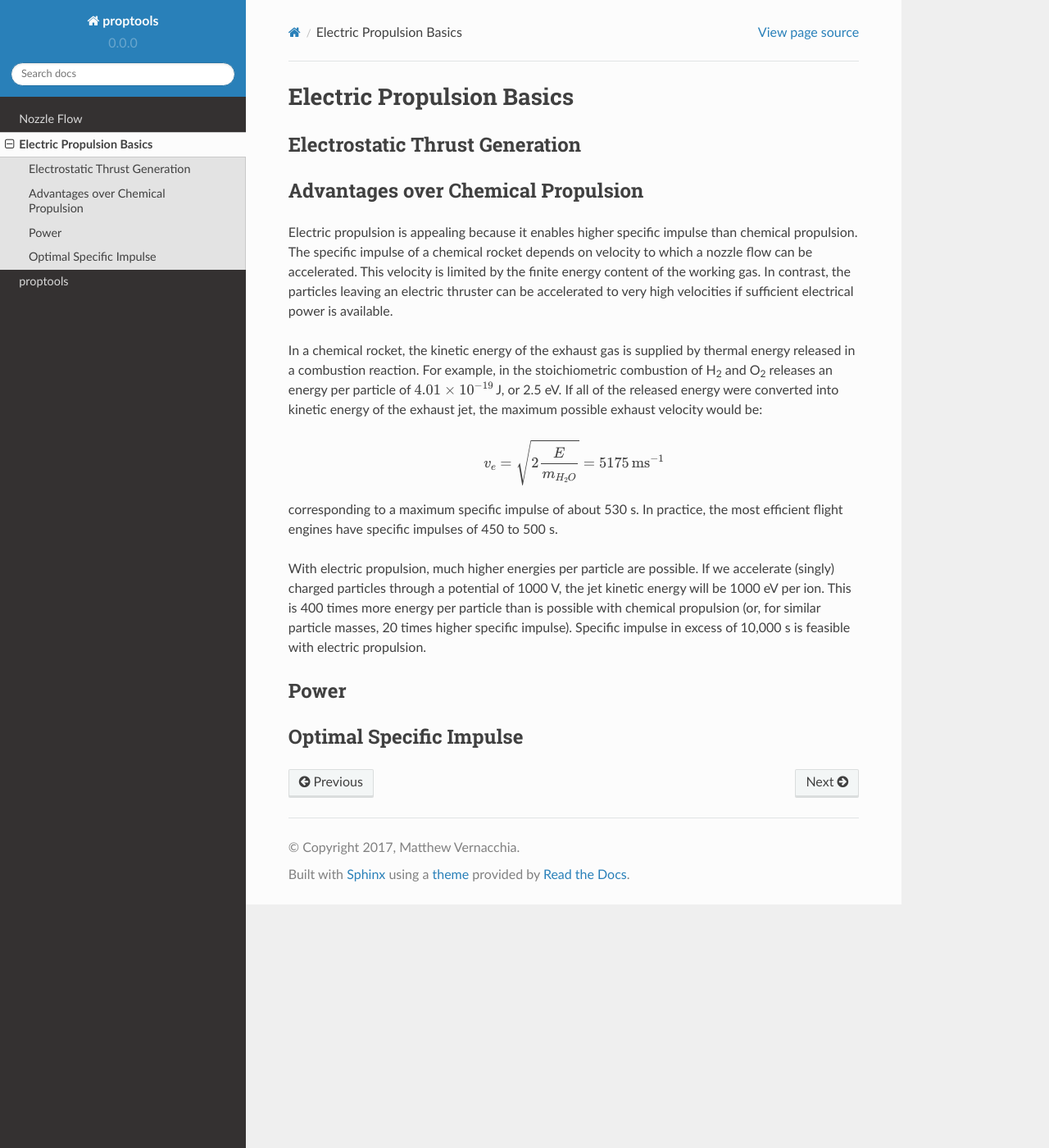
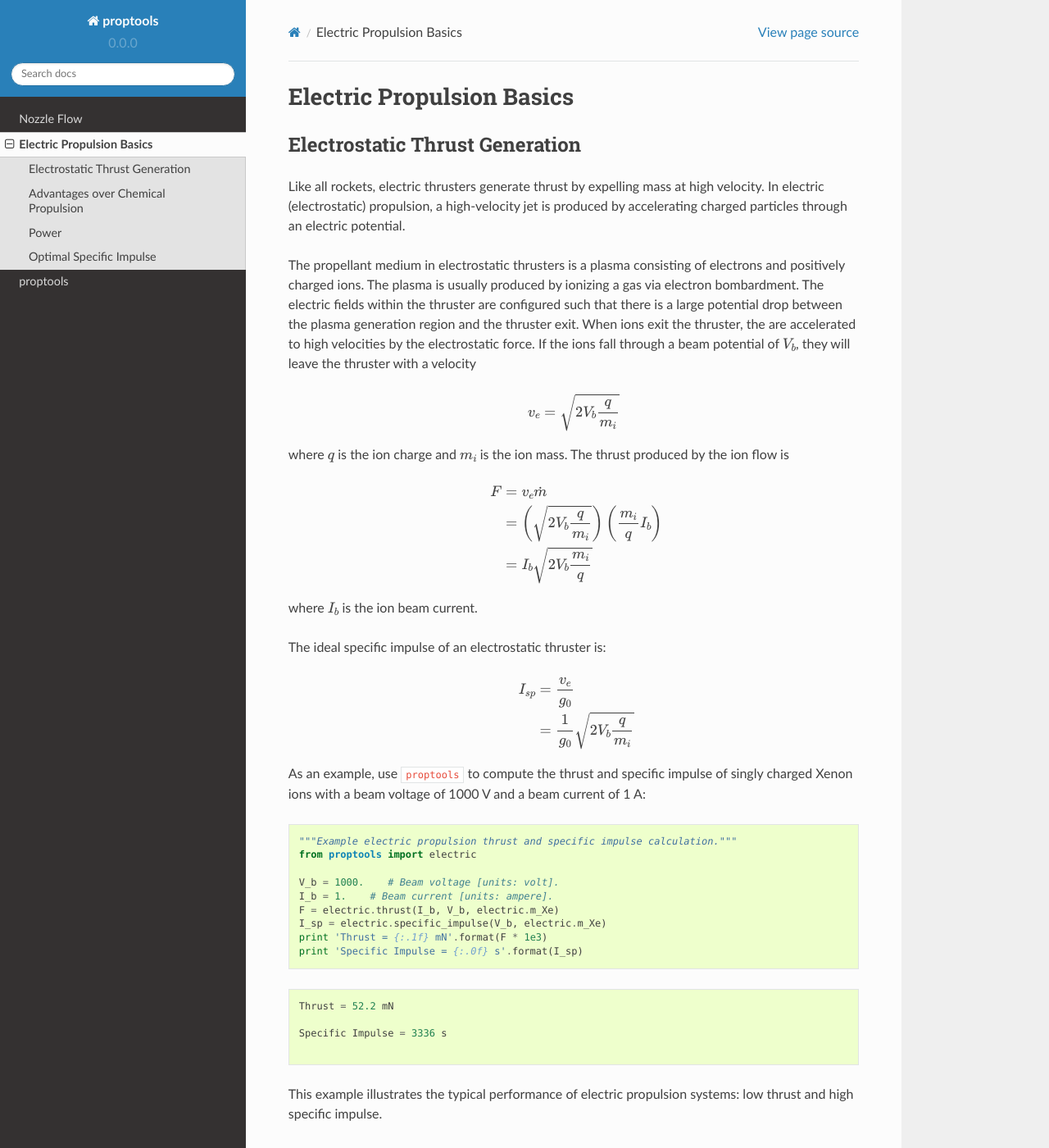
Before and after one commit to mvernacc/proptools, a Sphinx documentation site: the page built from docs/source/electric_tutorial.rst, in a window 1280 px wide and 1400 px high. Shown: the whole window at 82% size. Built offline with Sphinx 7.4.7 and the Read the Docs theme 2.0.0, drawn with Linux system fonts in a browser that asks for light colours.

Commit message:
Add electric thrust and isp example.

```diff
--- a/docs/source/electric_tutorial.rst
+++ b/docs/source/electric_tutorial.rst
@@ -3,7 +3,42 @@ Electric Propulsion Basics
 
 Electrostatic Thrust Generation
 ===============================
+Like all rockets, electric thrusters generate thrust by expelling mass at high velocity. In electric (electrostatic) propulsion, a high-velocity jet is produced by accelerating charged particles through an electric potential.
 
+The propellant medium in electrostatic thrusters is a plasma consisting of electrons and positively charged ions. The plasma is usually produced by ionizing a gas via electron bombardment. The electric fields within the thruster are configured such that there is a large potential drop between the plasma generation region and the thruster exit. When ions exit the thruster, the are accelerated to high velocities by the electrostatic force. If the ions fall through a beam potential of :math:`V_b`, they will leave the thruster with a velocity
+
+.. math::
+
+  v_e = \sqrt{2 V_b \frac{q}{m_i}}
+
+where :math:`q` is the ion charge and  :math:`m_i` is the ion mass. The thrust produced by the ion flow is
+
+.. math::
+
+  F &= v_e \dot{m}
+
+    &= \left( \sqrt{2 V_b \frac{q}{m_i}} \right) \left( \frac{m_i}{q} I_b \right)
+
+    &= I_b \sqrt{2 V_b \frac{m_i}{q}}
+
+where :math:`I_b` is the ion beam current.
+
+The ideal specific impulse of an electrostatic thruster is:
+
+.. math::
+
+  I_{sp} &= \frac{v_e}{g_0}
+
+         &= \frac{1}{g_0} \sqrt{2 V_b \frac{q}{m_i}}
+
+
+As an example, use ``proptools`` to compute the thrust and specific impulse of singly charged Xenon ions with a beam voltage of 1000 V and a beam current of 1 A:
+
+.. literalinclude:: examples/electric/thrust_isp.py
+
+.. literalinclude:: examples/electric/thrust_isp_output.txt
+
+This example illustrates the typical performance of electric propulsion systems: low thrust and high specific impulse.
 
 
 Advantages over Chemical Propulsion
@@ -18,7 +53,7 @@ In a chemical rocket, the kinetic energy of the exhaust gas is supplied by therm
 
 corresponding to a maximum specific impulse of about 530 s. In practice, the most efficient flight engines have specific impulses of 450 to 500 s.
 
-With electric propulsion, much higher energies per particle are possible. If we accelerate (singly) charged particles through a potential of 1000 V, the jet kinetic energy will be 1000 eV per ion. This is 400 times more energy per particle than is possible with chemical propulsion (or, for similar particle masses, 20 times higher specific impulse). Specific impulse in excess of  10,000 s is feasible with electric propulsion.
+With electric propulsion, much higher energies per particle are possible. If we accelerate (singly) charged particles through a potential of 1000 V, the jet kinetic energy will be 1000 eV per ion. This is 400 times more energy per particle than is possible with chemical propulsion (or, for similar particle masses, 20 times higher specific impulse). Specific impulse in excess of 10,000 s is feasible with electric propulsion.
 
 
 Power
--- /dev/null
+++ b/docs/source/examples/electric/thrust_isp.py
@@ -0,0 +1,9 @@
+"""Example electric propulsion thrust and specific impulse calculation."""
+from proptools import electric
+
+V_b = 1000.    # Beam voltage [units: volt].
+I_b = 1.    # Beam current [units: ampere].
+F = electric.thrust(I_b, V_b, electric.m_Xe)
+I_sp = electric.specific_impulse(V_b, electric.m_Xe)
+print 'Thrust = {:.1f} mN'.format(F * 1e3)
+print 'Specific Impulse = {:.0f} s'.format(I_sp)
--- /dev/null
+++ b/docs/source/examples/electric/thrust_isp_output.txt
@@ -0,0 +1,3 @@
+Thrust = 52.2 mN
+
+Specific Impulse = 3336 s
```
